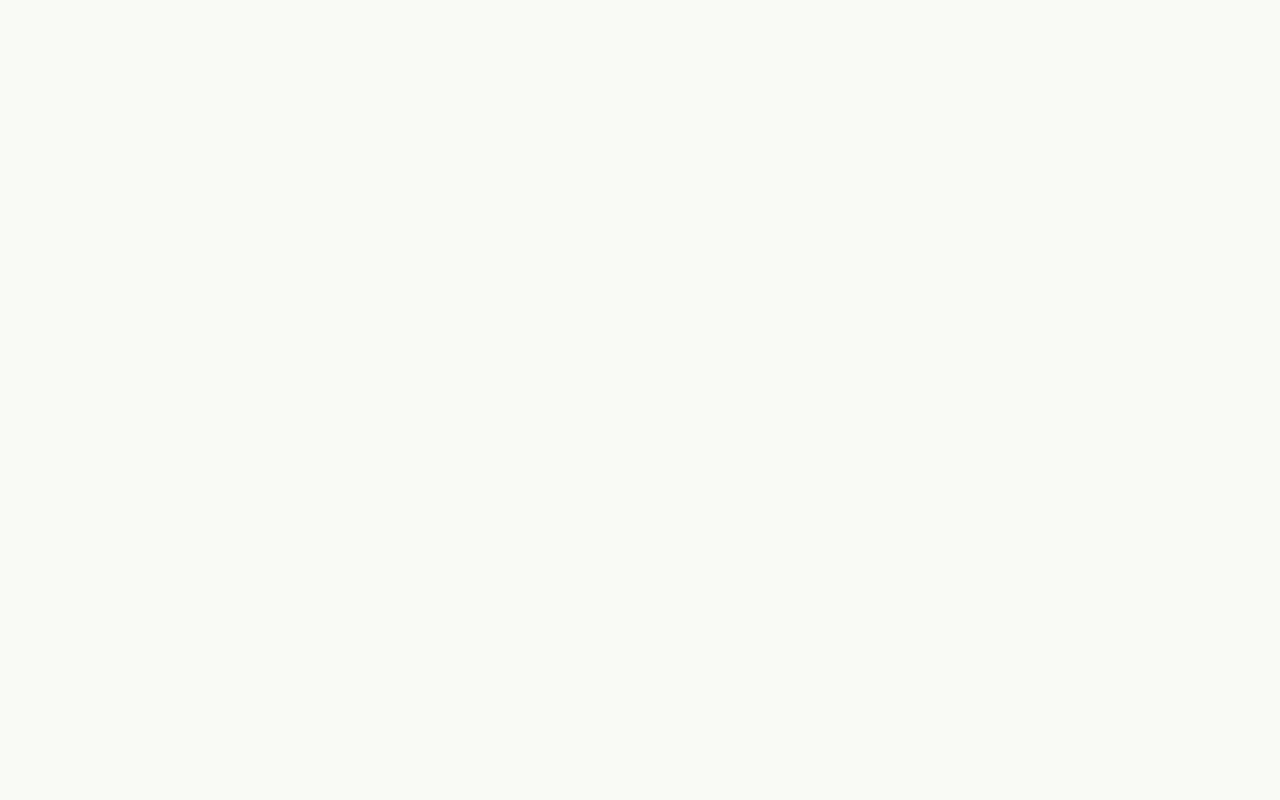
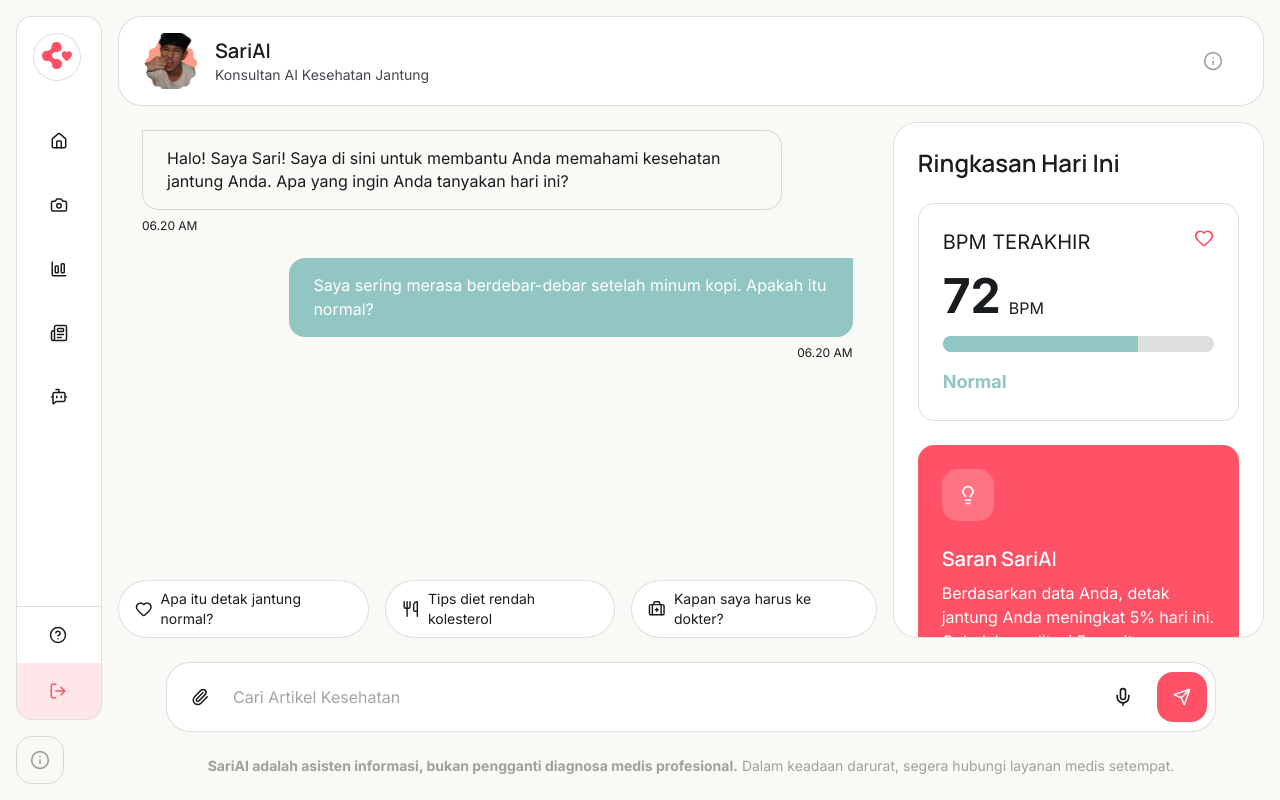
Before and after one commit to RaffaHitipeuw/SANUBARI, a React (Vite) app: page /dashboard/chatbot in a window 1280 px wide. Before the commit this address had no page. Built offline with nearby package versions, Linux system fonts and the light colour scheme.

Commit message:
🌙🤲🏽ALL PAGE (main..) DONE!!🌙 Alhamdulillah~

```diff
--- a/src/components/dashboard-pages/Blog.jsx
+++ b/src/components/dashboard-pages/Blog.jsx
@@ -11,7 +11,7 @@ export default function Blog() {
                 </div>
                 <span className="flex items-center w-full relative">
                     <Search size={18} className="absolute left-6"/>
-                    <input type="text" placeholder="Cari Artikel Kesehatan" className="text-base text-sariblack w-full pl-16.5 pr-6 py-4 bg-white border border-sariblack/14 rounded-3xl" />
+                    <input type="text" placeholder="Cari Artikel Kesehatan" className="text-base text-sariblack placeholder:text-sariblack/40 w-full pl-16.5 pr-6 py-4 bg-white border border-sariblack/14 rounded-3xl" />
                 </span>
                 <span className="flex gap-4 w-full *:transition-colors *:duration-100">
                     <span className="bg-sarired cursor-pointer hover:bg-sarired text-white px-6 py-2 rounded-full">Semua</span>
--- /dev/null
+++ b/src/components/dashboard-pages/Chatbot.jsx
@@ -0,0 +1,73 @@
+import { BriefcaseMedical, Heart, Info, Lightbulb, Mic, Paperclip, Send, Utensils } from "lucide-react";
+
+export default function ChatbotPage() {
+    return (
+        <div className="w-full grid grid-cols-12 grid-rows-[auto_1fr_auto] gap-4 h-full chatpage">
+            <div className="bg-white col-span-12 px-6 py-4 flex justify-between items-center border rounded-3xl border-sariblack/14">
+                <span className="flex gap-4 items-center">
+                    <img src="/src/assets/images/testimonial-user.png" alt="" className="w-14 aspect-square object-cover" />
+                    <span>
+                        <h2 className="text-xl font-mr font-semibold">SariAI</h2>
+                        <h3 className="text-sm text-sarigray">Konsultan AI Kesehatan Jantung</h3>
+                    </span>
+                </span>
+                <button className="aspect-square flex items-center justify-center rounded-2xl text-sariblack/40 cursor-pointer p-4 hover:bg-sariblack/8">
+                    <Info size={20}/>
+                </button>
+            </div>
+            <div className="relative col-span-8 px-6 py-2 flex flex-col gap-6 overflow-auto">
+                <div className="flex flex-col">
+                    <div className="flex flex-col gap-2">
+                        <p className="bubble-chat botinput">Halo! Saya Sari! Saya di sini untuk membantu Anda memahami kesehatan jantung Anda. Apa yang ingin Anda tanyakan hari ini?</p>
+                        <span className="text-xs">06.20 AM</span>
+                    </div>
+                </div>
+                <div className="flex flex-col items-end">
+                    <div className="flex flex-col gap-2 items-end">
+                        <p className="bubble-chat userinput">Saya sering merasa berdebar-debar setelah minum kopi. Apakah itu normal?</p>
+                        <span className="text-xs">06.20 AM</span>
+                    </div>
+                </div>
+                <span className="flex gap-4 w-full *:transition-colors *:duration-100 absolute left-0 bottom-0 overflow-auto">
+                    <span className="flex items-center gap-2 text-sm bg-white cursor-pointer text-sariblack hover:text-white border border-sariblack/14 hover:bg-sarired px-4 py-2 rounded-full"><Heart size={18}/>Apa itu detak jantung normal?</span>
+                    <span className="flex items-center gap-2 text-sm bg-white cursor-pointer text-sariblack hover:text-white border border-sariblack/14 hover:bg-sarired px-4 py-2 rounded-full"><Utensils size={18}/>Tips diet rendah kolesterol</span>
+                    <span className="flex items-center gap-2 text-sm bg-white cursor-pointer text-sariblack hover:text-white border border-sariblack/14 hover:bg-sarired px-4 py-2 rounded-full"><BriefcaseMedical size={18}/>Kapan saya harus ke dokter?</span>
+                </span>
+            </div>
+            <div className="bg-white col-span-4 px-6 py-2 flex flex-col gap-6 dsh-cards border-sariblack/14 overflow-auto">
+                <h1 className="text-2xl font-semibold font-mr text-sariblack">Ringkasan Hari Ini</h1>
+                <div className="relative flex flex-col gap-4 p-6 border border-sariblack/14 rounded-2xl">
+                    <Heart size={20} className="text-sarired absolute top-6 right-6"/>
+                    <h1 className="uppercase text-xl">BPM Terakhir</h1>
+                    <p className="text-5xl font-bold flex items-end gap-2">72<span className="text-base font-normal">BPM</span></p>
+                    <span className="block h-4 bg-sariblack/14 rounded-full overflow-clip">
+                        <span className="block h-4 bg-sariblue w-[72%]"></span>
+                    </span>
+                    <p className="text-sariblue font-bold text-lg">Normal</p>
+                </div>
+                <div className="bg-sarired p-6 rounded-2xl flex flex-col gap-2 items-start text-white">
+                    <span className="block bg-sariwhite/20 p-4 rounded-2xl">
+                        <Lightbulb size={20} className="text-white"/>
+                    </span>
+                    <h2 className="text-xl font-mr font-semibold mt-4">Saran SariAI</h2>
+                    <p className="text-white">Berdasarkan data Anda, detak jantung Anda meningkat 5% hari ini. Cobalah meditasi 5 menit.</p>
+                </div>
+            </div>
+            <div className="col-span-12 px-12 py-2 flex flex-col gap-6">
+                <span className="flex gap-2 items-center w-full relative bg-white border border-sariblack/14 rounded-3xl p-2">
+                    <button className="cursor-pointer p-4 hover:bg-sariblack/8 rounded-2xl">
+                        <Paperclip size={18}/>
+                    </button>
+                    <input type="text" placeholder="Cari Artikel Kesehatan" className="outline-0 caret-sarired text-base text-sariblack placeholder:text-sariblack/40 w-full" />
+                    <button className="cursor-pointer p-4 hover:bg-sariblack/8 rounded-2xl">
+                        <Mic size={20}/>
+                    </button>
+                    <button className="cursor-pointer p-4 bg-sarired text-white hover:bg-sarired/60 rounded-2xl">
+                        <Send size={18}/>
+                    </button>
+                </span>
+                <p className="text-sm text-center text-sariblack/40"><b>SariAI adalah asisten informasi, bukan pengganti diagnosa medis profesional.</b> Dalam keadaan darurat, segera hubungi layanan medis setempat.</p>
+            </div>
+        </div>
+    );
+}
--- a/src/components/dashboard-pages/Insight.jsx
+++ b/src/components/dashboard-pages/Insight.jsx
@@ -5,7 +5,7 @@ export default function InsightPage() {
     return (
         <div className="w-full grid grid-cols-12 gap-4 mt-2">
             {/* HEADING */}
-            <div className="col-span-12 px-6 py-2 flex gap-4 justify-between items-center">
+            <div className="bg-white col-span-12 px-6 py-2 flex gap-4 justify-between items-center">
                 <div className="flex flex-col gap-2">
                     <h1 className="text-4xl font-semibold font-mr text-sariblack">Insight Kesehatan Anda</h1>
                     <p className="text-sarigray text-base font-int">Pantau perkembangan ritme jantung dan analisis kebugaran harian Anda untuk hidup yang lebih sehat.</p>
@@ -15,10 +15,10 @@ export default function InsightPage() {
             </div>
 
             {/* INI BUAT YANG DATA INSIGHT! JAN BIKIN SECTION BARU! RAPA! */}
-            <div className="dsh-cards border-sariblack/14 col-span-12 h-[80vh]"></div>
+            <div className="bg-white dsh-cards border-sariblack/14 col-span-12 h-[80vh]"></div>
 
             {/* INI CARD REKOMEN YANG DIGENERATE AI */}
-            <div className="dsh-cards flex flex-col gap-4 border-sariblack/14 col-span-8">
+            <div className="bg-white dsh-cards flex flex-col gap-4 border-sariblack/14 col-span-8">
                 <div className="flex items-center gap-4">
                     <span className="bg-sarired font-bold tracking-wider text-white uppercase px-4 py-1 rounded-full">Harian</span>
                     <h1 className="text-2xl font-mr font-semibold">Rekomendasi Aktivitas</h1>
@@ -32,7 +32,7 @@ export default function InsightPage() {
             </div>
 
             {/* ARTIKEL CARD */}
-            <Link to={'/dashboard/blog'} className="h-[52vh] flex flex-col rounded-3xl border bg-white border-sariblack/14 col-span-4 row-span-1 overflow-clip relative">
+            <Link to={'/dashboard/blog'} className="bg-white h-[52vh] flex flex-col rounded-3xl border bg-white border-sariblack/14 col-span-4 row-span-1 overflow-clip relative">
                 <img src="/src/assets/images/testimonial-user.png" alt="" className="w-full h-50 object-cover" />
                 <span className="absolute top-4 left-4 bg-sariwhite border border-sariblack/14 text-sariblack font-bold tracking-wider px-3 py-1 rounded-lg text-sm uppercase">REKOMENDASI ARTIKEL</span>
                 <div className="flex flex-col gap-2 p-6 h-full">
--- a/src/components/layout/LayoutDashboard.jsx
+++ b/src/components/layout/LayoutDashboard.jsx
@@ -38,13 +38,12 @@ export default function LayoutDashboard() {
               ))}
             </ul>
             <ul className='flex flex-col border-t border-sariblack/14'>
-              <li><NavLink className={'flex items-center h-14 px-8 gap-2 text-base hover:bg-sariblack/8 transition duration-75'}><Bolt size={18} />{open && 'Settings'}</NavLink></li>
               <li><NavLink className={'flex items-center h-14 px-8 gap-2 text-base hover:bg-sariblack/8 transition duration-75'}><CircleQuestionMark size={18} />{open && 'Support'}</NavLink></li>
               <li><NavLink className={'bg-sarired/14 text-sarired flex items-center h-14 px-8 gap-2 text-base'}><LogOut size={18} />{open && 'Log Out'}</NavLink></li>
             </ul>
           </nav>
           <button className="w-12 aspect-square flex items-center justify-center rounded-2xl border border-sariblack/14 text-sariblack/40 cursor-pointer">
-            <Info size={18}/>
+            <Info size={20}/>
           </button>
         </header>
       </div>
--- a/src/main.jsx
+++ b/src/main.jsx
@@ -11,6 +11,7 @@ import Home from './components/dashboard-pages/Home.jsx'
 import CameraPage from './components/dashboard-pages/Camera.jsx'
 import InsightPage from './components/dashboard-pages/Insight.jsx'
 import Blog from './components/dashboard-pages/Blog.jsx'
+import ChatbotPage from './components/dashboard-pages/Chatbot.jsx'
 
 createRoot(document.getElementById('root')).render(
   <StrictMode>
@@ -25,6 +26,7 @@ createRoot(document.getElementById('root')).render(
           <Route path='/dashboard/camera' element={<CameraPage/>}/>
           <Route path='/dashboard/insights' element={<InsightPage/>}/>
           <Route path='/dashboard/blog' element={<Blog/>}/>
+          <Route path='/dashboard/chatbot' element={<ChatbotPage/>}/>
         </Route>
       </Routes>
     </BrowserRouter>
--- a/src/styles/index.css
+++ b/src/styles/index.css
@@ -149,3 +149,15 @@ main {
 .dsh-cards {
     @apply p-6 rounded-3xl border
 }
+.chatpage * {
+    scrollbar-width: none;
+}
+.bubble-chat {
+    @apply text-base/[145%] max-w-[90%] px-6 py-4
+}
+.bubble-chat.userinput {
+    @apply bg-sariblue text-white rounded-2xl rounded-tr-none
+}
+.bubble-chat.botinput {
+    @apply bg-sariwhite text-sariblack border border-sariblack/14 rounded-2xl rounded-tl-none
+}
```
